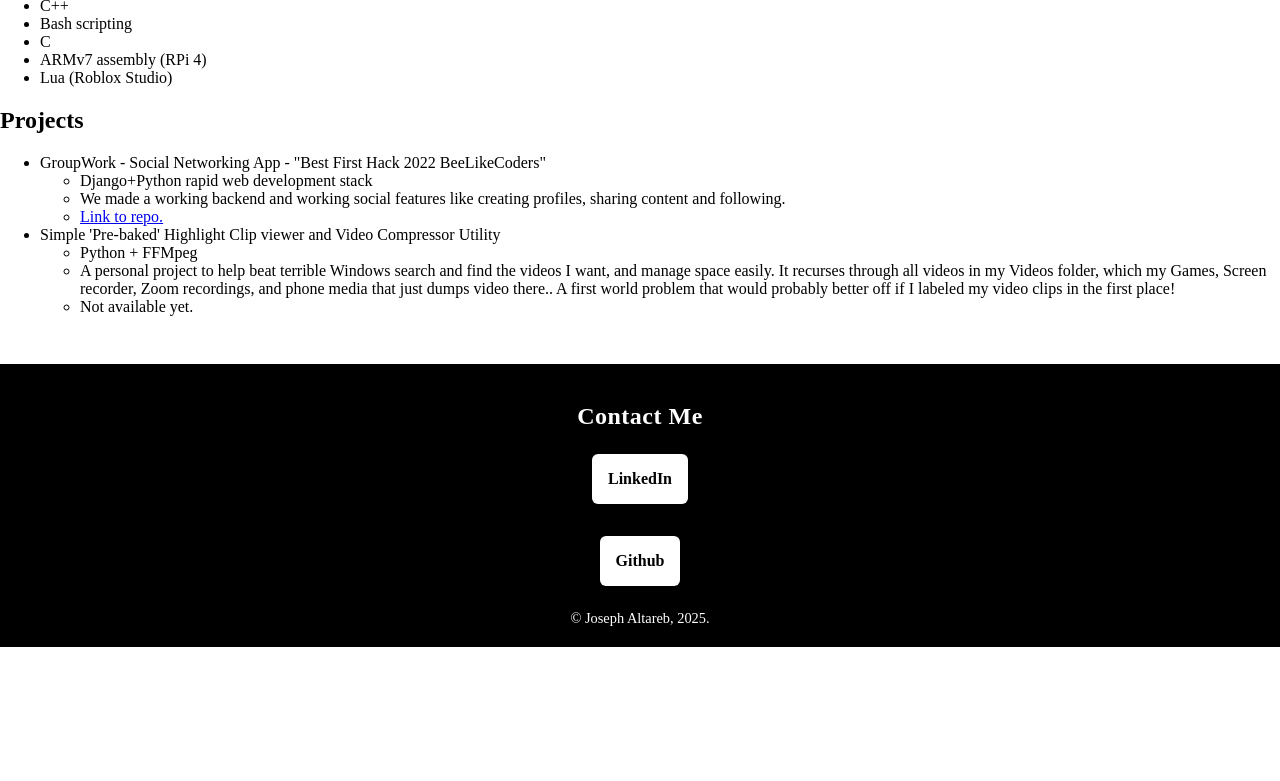
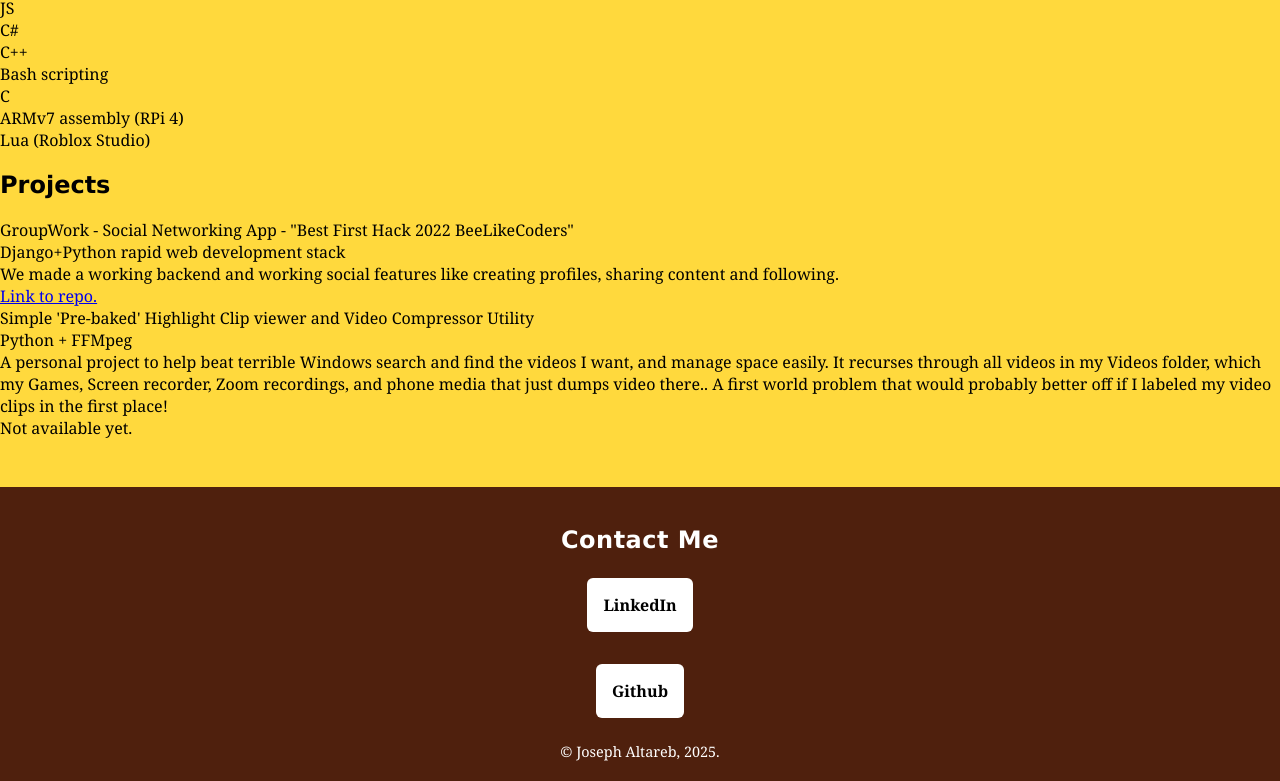
Before and after one commit to youmanyousef/CSC317, a plain HTML site: page assignments/3/index.html in a window 1280 px wide. Shown: the part 819-1600 px from the top of the page. Before the commit the page ends 1466 px from the top, so only its background shows below. Drawn offline with Linux system fonts and the light colour scheme.

Commit message:
Clean up home page and added color pallate

```diff
--- a/assignments/3/index.html
+++ b/assignments/3/index.html
@@ -3,7 +3,7 @@
 	<head>
 		<title>Joseph's Portfolio</title>
 		<link id="css-theme" rel="stylesheet" href="styles/styles.css">
-
+		<script src="scripts/switcher.js"></script>
 	</head>
 	<body>
 		<header>
@@ -14,6 +14,7 @@
 						<path fill-rule="evenodd" clip-rule="evenodd" d="M24.6625 0C29.5499 0.000157557 33.512 3.87456 33.5121 8.65224C33.5121 8.91866 33.4997 9.18398 33.4824 9.44828H40.9366C48.1871 9.44828 51.0342 18.6407 45.0014 22.5723L37.1131 27.7122C35.415 28.8193 35.8805 31.3743 37.8654 31.84C38.5143 31.9921 39.1997 31.8658 39.7475 31.4934L44.3242 28.1927C44.4979 28.0675 44.7074 28 44.9225 28H57.4922C57.9872 28 58.1886 28.6281 57.7838 28.909L44.4783 38.1397C41.99 39.8319 38.8796 40.4048 35.9321 39.7133C26.9186 37.5986 24.8061 26.0015 32.5185 20.9749L37.7818 17.5457H29.7048H24.5358C23.0515 17.5457 21.6504 17.1926 20.4171 16.5691C21.7314 17.4535 24.9805 18.4377 27.7216 18.6251C27.9658 18.6251 28.3625 18.8385 27.8901 19.3183L11.2952 35.7067C11.105 35.8945 10.847 36 10.578 36H0.507884C0.056246 36 -0.169872 35.4613 0.149574 35.1463L19.5219 16.0472C17.1349 14.4709 15.5652 11.8013 15.5649 8.77349C15.5649 3.92875 19.5825 0 24.5385 0H24.6625ZM24.8419 6.74915C23.6982 6.74915 22.771 7.35337 22.771 8.09871C22.7715 8.71319 23.4024 9.23009 24.2648 9.39292C24.3487 9.42847 24.4413 9.44828 24.5385 9.44828H25.1533C25.1544 9.44225 25.1535 9.43586 25.1546 9.42983C26.1495 9.33152 26.9122 8.77441 26.9127 8.09871C26.9127 7.35337 25.9855 6.74915 24.8419 6.74915Z" fill="#002A3D"></path>
 						</svg>
 					</div>
+
 					<div class="nav-links">
 						<a href="#home">Home</a>
 						<a href="#about">About Me</a>
@@ -102,6 +103,6 @@
 				<span>&copy; Joseph Altareb, 2025.</span>
 			</section>
 		</footer>
-		<script src="scripts/switcher.js"></script>
+
 	</body>
 </html>
--- a/assignments/3/styles/styles.css
+++ b/assignments/3/styles/styles.css
@@ -1,25 +1,36 @@
 /* styles.css
  * Group 2: Aldo, David, Exabiier, Joseph
  */
+
+/* Root variables and themes */
+:root {
+
+	--primary-color: #FF9A00;
+	--secondary-color: #4F200D;
+	--background-color: #FFD93D;
+	--heading-font: 'Verdana', sans-serif;
+	--body-font: 'Georgia', serif;
+	/* --padding-standard: ;
+	 * --border-standard: ;
+
+	 */
+}
 
 /* Clear all defaults */
 body {
 	margin: 0;
 	padding: 0;
+	background: var(--background-color);
+	font-family: var(--body-font);
 }
-/* Root variables and themes */
-:root {
-	/*
-	 * --primary-color: ;
-	 * --secondary-color: ;
-	 * --padding-standard: ;
-	 * --border-standard: ;
-	 * --heading-font: ;
-	 * --body-font: ;
-	 */
+
+h1,h2,h3 {
+	font-family: var(--heading-font);
 }
+
 /* Navigation bar styles */
 .nav-container {
+	background: var(--primary-color);
 	display: flex;
 	justify-content: space-between;
 	align-items: center;
@@ -39,9 +50,16 @@ body {
 
 /* Section styles */
 
+ul {
+	list-style-type: none;
+	margin: 0;
+	padding: 0;
+
+}
+
 /* Footer styles*/
 footer {
-	background-color: black;
+	background-color: var(--secondary-color);
 	color: white;
 	text-align: center;
 	padding: 1.25rem 1rem;
```
